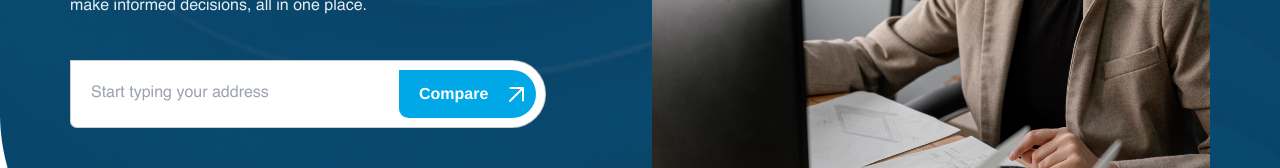
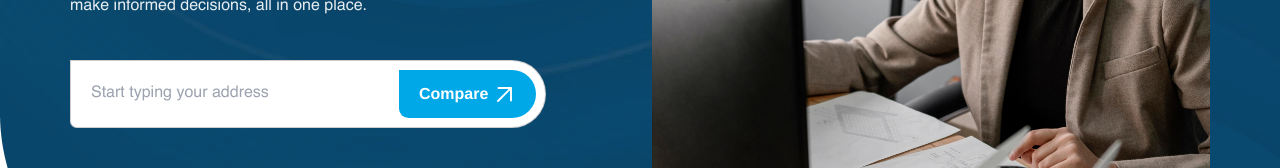
Before and after one commit to Priyanka-390/bill-central, a Next.js app: page / in a window 1280 px wide. Shown: the part 497-665 px from the top of the page. Built offline with nearby package versions, Linux system fonts and the light colour scheme.

Commit message:
decrease gap

```diff
--- a/src/components/Hero.jsx
+++ b/src/components/Hero.jsx
@@ -29,7 +29,7 @@ const Hero = () => {
                 />
                 <button
                   aria-label="contact us"
-                  className="flex items-center group hover:bg-black duration-300 gap-4 font-bold text-base !leading-115 text-white bg-sky-blue w-full max-w-[137px] py-[12px] ps-5 pe-[3px] rounded-[0_50px_50px_20px]"
+                  className="flex items-center group max-w-[137px] hover:bg-black duration-300 gap-1 font-bold text-base !leading-115 text-white bg-sky-blue w-full py-[12px] ps-5 pe-[3px] rounded-[0_50px_50px_20px]"
                 >
                   Compare
                   <Icons icon="heroInputIcon" />
```
